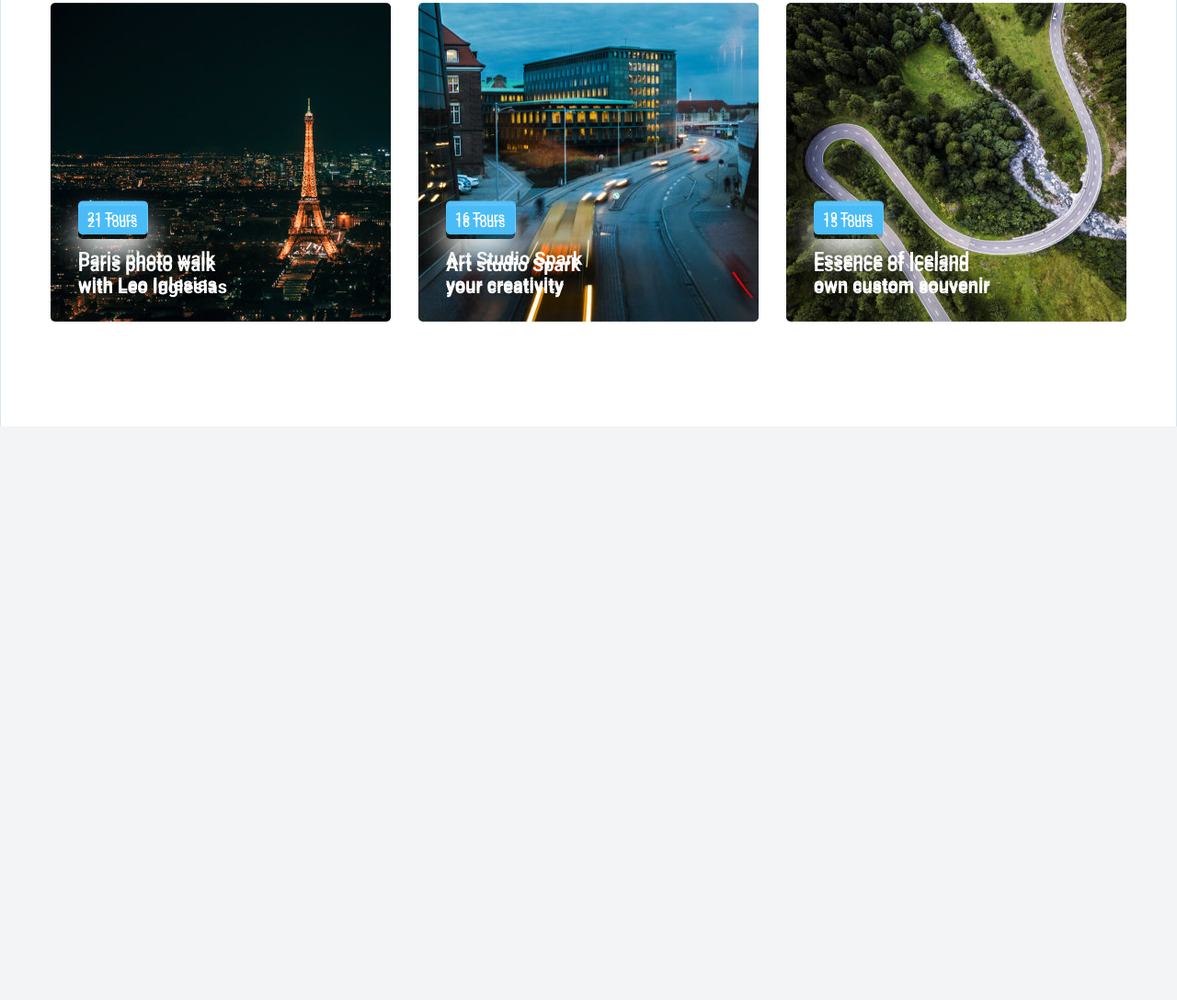
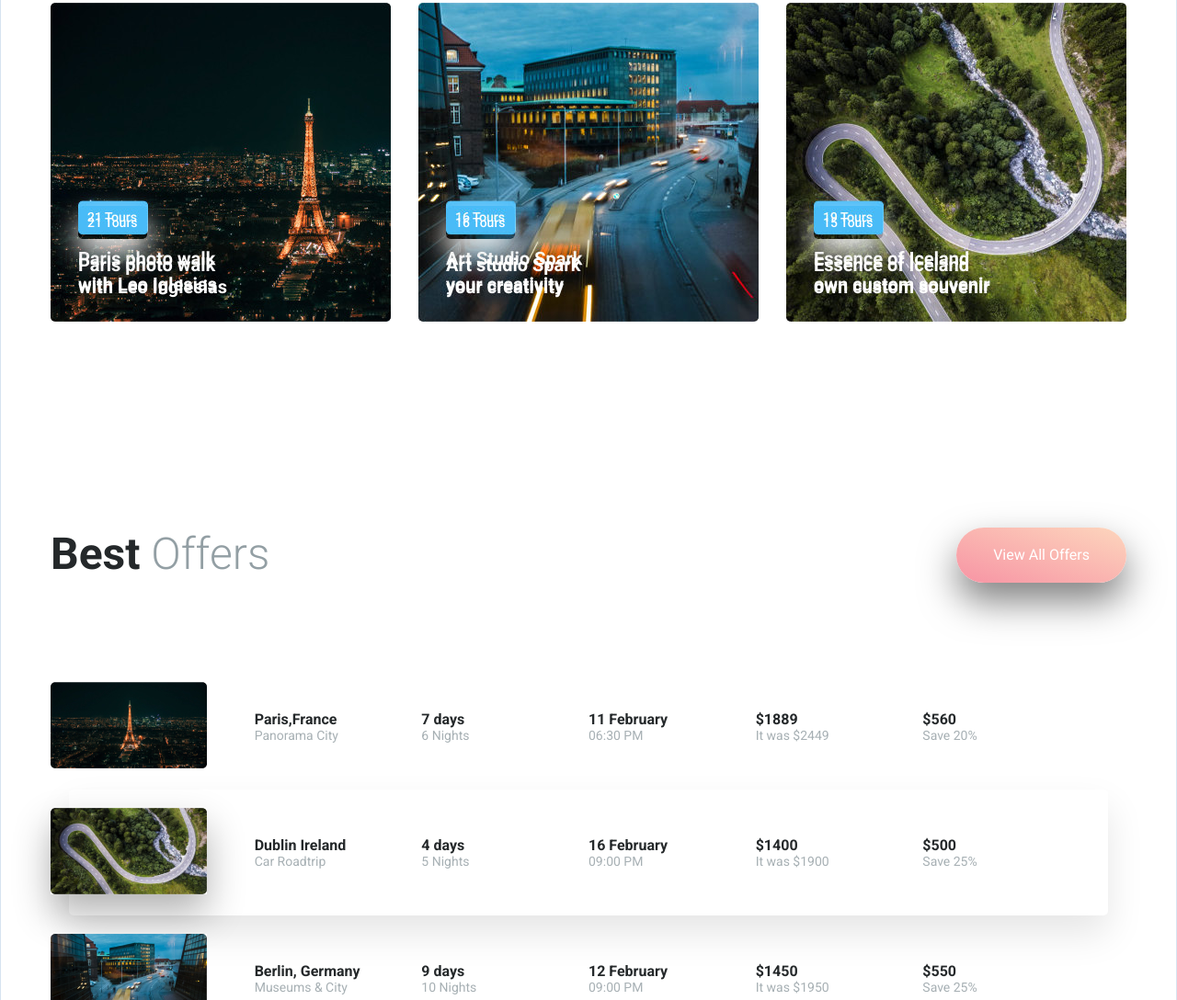
Before and after one commit to ZaneDK/Figma-test-project, a website built with Parcel: page index.html in a window 1280 px wide. Shown: the part 1712-2800 px from the top of the page at 92% size. Before the commit the page ends 2176 px from the top, so only its background shows below. Built offline with nearby package versions, Linux system fonts and the light colour scheme.

Commit message:
bestoffers

```diff
--- a/index.html
+++ b/index.html
@@ -101,7 +101,98 @@
     </div>
    </div>
 
+<div class="best offers">
+  <div class="inner inner_padding">
+    <div class="best_offers_title">
+      <h1><strong>Best</strong> Offers</h1>
+      <a href="#" class="button">View All Offers</a>
+    </div>
+    <div class="best_offers_table">
+      <div class="best_offer_row">
+        <div>
+          <img src="images/thumb.paris.jpg" alt="Paris tour">
+        </div>
+        <div>
+        <div><strong>Paris,France</strong></div>
+        <div>Panorama City</div>
+        </div>
+        <div>
+        <div><strong>7 days</strong></div>
+        <div>6 Nights</div>
+      </div>
+      <div>
+      <div><strong>11 February</strong></div>
+      <div>06:30 PM</div>
+      </div>
+      <div>
+<div><strong>$1889</strong></div>
+<div>It was $2449</div>
+      </div>
+      <div>
+<div><strong>$560</strong></div>
+<div>Save 20%</div>
+      </div>
+    </div>
 
+
+    <div class="best_offer_row">
+      <div>
+        <img src="images/thumb.Dublin.jpg" alt="Dublin tour">
+      </div>
+      <div>
+      <div><strong>Dublin Ireland</strong></div>
+      <div>Car Roadtrip</div>
+      </div>
+      <div>
+      <div><strong>4 days</strong></div>
+      <div>5 Nights</div>
+    </div>
+    <div>
+    <div><strong>16 February</strong></div>
+    <div>09:00 PM</div>
+    </div>
+    <div>
+<div><strong>$1400</strong></div>
+<div>It was $1900</div>
+    </div>
+    <div>
+<div><strong>$500</strong></div>
+<div>Save 25%</div>
+    </div>
+  </div>
+
+
+  <div class="best_offer_row">
+    <div>
+      <img src="images/thumb.berlin.jpg" alt="Berlin tour">
+    </div>
+    <div>
+    <div><strong>Berlin, Germany</strong></div>
+    <div>Museums & City</div>
+    </div>
+    <div>
+    <div><strong>9 days</strong></div>
+    <div>10 Nights</div>
+  </div>
+  <div>
+  <div><strong>12 February</strong></div>
+  <div>09:00 PM</div>
+  </div>
+  <div>
+<div><strong>$1450</strong></div>
+<div>It was $1950</div>
+  </div>
+  <div>
+<div><strong>$550</strong></div>
+<div>Save 25%</div>
+  </div>
+</div>
+
+
+
+
+  </div>
+</div>
 
    </main>
 
--- a/style.css
+++ b/style.css
@@ -6,6 +6,7 @@
     --text_color_one: #5C6163;
     --text_color_two:#24282A;
     --text_color_three: #939FA4;
+    --text_color_four: #A7B0B4;
 }
 
 html,body {
@@ -43,6 +44,8 @@ a {
     height: inherit;
 }
 
+
+
 .inner_padding {
     padding: 6.875rem 0;
 
@@ -56,6 +59,11 @@ a {
     color: var(--text_color_three);
 
 }
+.best_offers .inner h1 {
+    text-align:left;
+    margin: 0 0 5rem 0;
+}
+
 
 .inner h1 strong {
     color:var(--text_color_two);
@@ -161,9 +169,8 @@ display:inline-block;
 
 }
 
-.tours {
-    min-height:20rem;
-}
+
+
 .tour_categories {
 display: grid;
 grid-template-columns: 1fr 1fr 1fr;
@@ -207,3 +214,44 @@ font-size: 1.25rem;
 font-weight: 700;
 color: var(--background_color_one);
 }
+
+.best_offers {
+    min-height: 20rem;
+    background-color: var(--background_color_two);
+}
+
+.best_offers_title {
+    display: flex;
+    justify-content: space-between;
+    align-items: flex-start;
+}
+
+.best_offer_row {
+    display: grid;
+    grid-template-columns: repeat(6, 1fr);
+    padding: 1.25rem;
+    margin-left: 1.25rem;
+    margin-right: 1.25rem;
+    align-items: center;
+    font-size: 0.875rem;
+    color: var(--text_color_four);
+}
+.best_offer_row strong {
+    color: var(--text_color_two);
+    font-size: 1rem;
+}
+
+.best_offer_row img {
+    margin-left: -2.5rem;
+
+}
+
+.best_offer_row:nth-child(even){
+    box-shadow: 0px 20px 40px rgba(0,0,0,0.1);
+    border-radius: 5px;
+    background-color: var(--background_color_one);
+}
+
+.best_offer_row:nth-child(even) img{
+    box-shadow: 0px 20px 40px rgba(0, 0, 0,0.3);
+}
```
